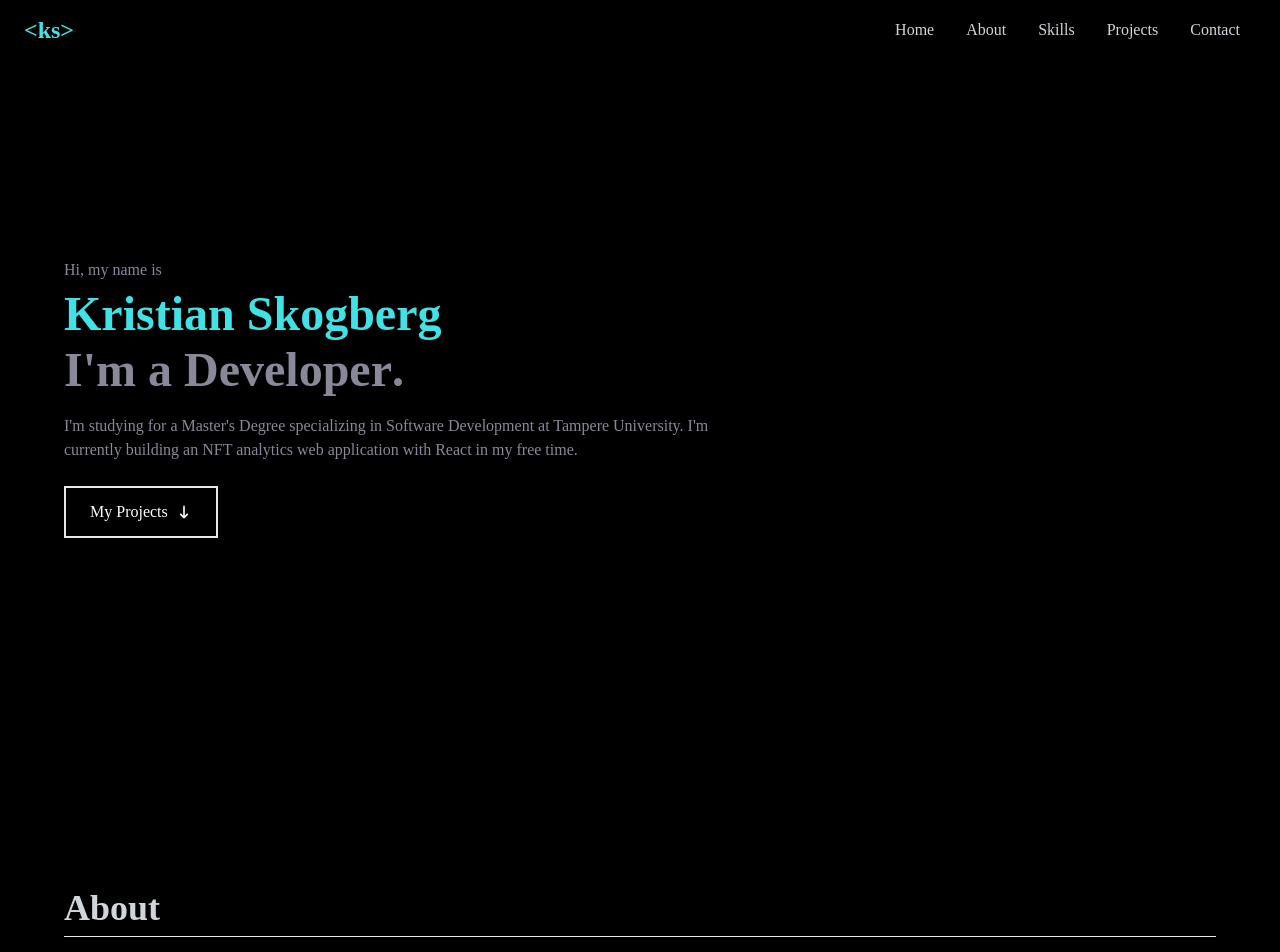
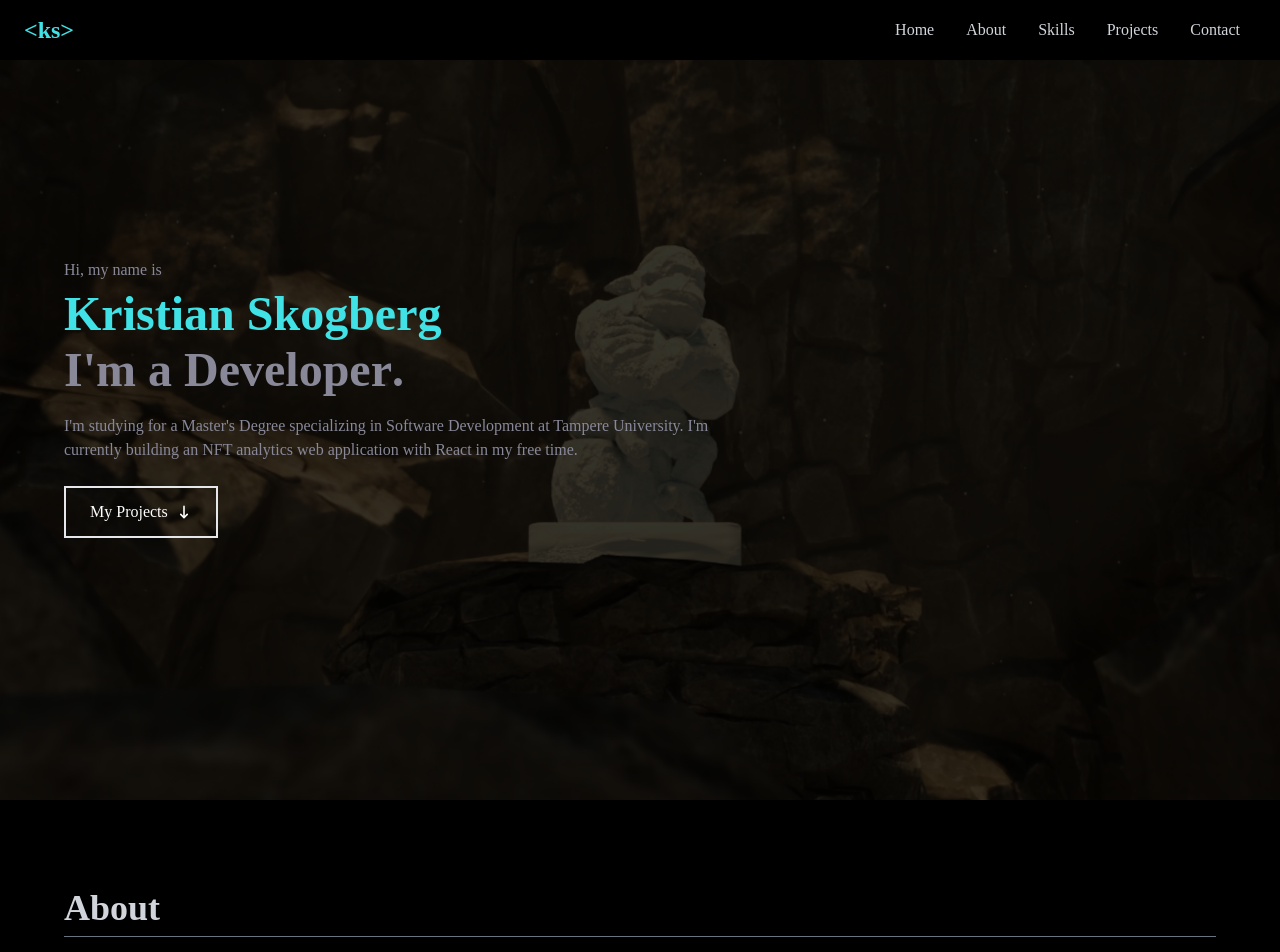
Before and after one commit to kristianskogberg/portfolio, a React (Create React App) app: page / in a window 1280 px wide. Shown: the top 952 px of the page. Built offline with nearby package versions, Linux system fonts and the light colour scheme.

Commit message:
add background image

```diff
--- a/src/components/Navbar.jsx
+++ b/src/components/Navbar.jsx
@@ -13,8 +13,8 @@ export default function Navbar() {
   }
 
   return (
-    <div className="fixed font-fira w-full h-[60px] flex justify-between items-center px-6 bg-black text-gray-300">
-      <div className="z-10">
+    <div className="z-20 fixed font-fira w-full h-[60px] flex justify-between items-center px-6 bg-black text-gray-300">
+      <>
         <Link to="home" smooth={true} duration={500}>
           {/*
           <img src={Logo} alt="logo" className="w-10 cursor-pointer"></img>
@@ -23,10 +23,7 @@ export default function Navbar() {
             {KS}
           </h1>
         </Link>
-      </div>
-      {/*
-      <div className="w-full h-full absolute top-0 left-0 bg-gradient-to-b from-black bg-opacity-100 -z-10"></div>
-*/}
+      </>
 
       {/* menu */}
 
--- a/src/components/PageTitle.jsx
+++ b/src/components/PageTitle.jsx
@@ -4,7 +4,7 @@ import h1_tag from "../utils/h1_tag";
 export default function PageTitle(props) {
   return (
     <>
-      <p className="text-4xl font-fira font-bold py-2 border-b-[1px]">
+      <p className="text-4xl font-fira font-bold py-2 border-b-[1px] border-gray-500">
         {props.title}
       </p>
     </>
--- a/src/components/pages/Home.jsx
+++ b/src/components/pages/Home.jsx
@@ -3,6 +3,7 @@ import { HiArrowNarrowDown } from "react-icons/hi";
 import { Link } from "react-scroll";
 import AnimatedText from "../AnimatedText";
 import { motion } from "framer-motion";
+import BackgroundImage from "../../assets/bg.png";
 
 const fadeVariant = {
   visible: {
@@ -37,10 +38,15 @@ const childVariant = {
 
 export default function Home() {
   return (
-    <div name="home" className="w-full h-screen ">
+    <div name="home" className="w-full h-screen relative ">
+      <img
+        className="w-full h-full object-cover absolute opacity-100 top-0"
+        src={BackgroundImage}
+        alt="background"
+      />
       <div className="max-w-[1200px] mx-auto px-6 flex flex-col justify-center h-full">
         <div className="flex flex-col md:flex-row">
-          <div>
+          <div className="z-10">
             <AnimatedText
               text={"Hi, my name is"}
               delay={0}
@@ -85,7 +91,6 @@ export default function Home() {
           </div>
         </div>
       </div>
-      <div className="w-full h-full absolute top-0 left-0 bg-[black] bg-opacity-80 -z-10"></div>
     </div>
   );
 }
```
Also changed, not shown: src/assets/bg.png (added).
